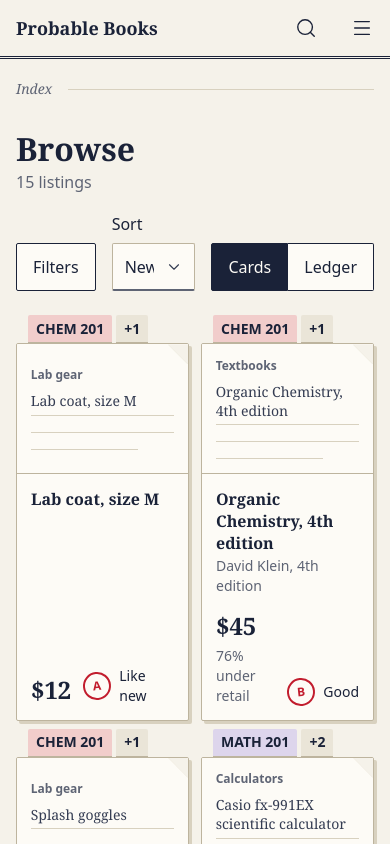
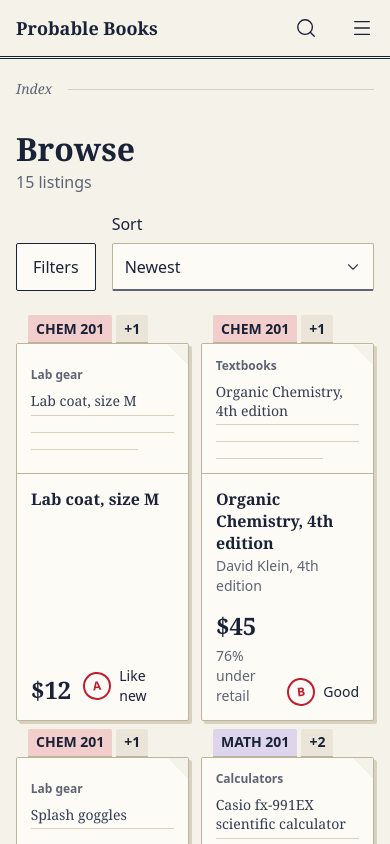
Before and after one commit to AbbasCherri/probable-books, a React (Vite) app: page /browse in a window 390 px wide. Shown: the top 844 px of the page. Built offline with nearby package versions, Linux system fonts and the light colour scheme.

Commit message:
Hide view toggle

```diff
--- a/src/pages/browse/results/ResultsHeader.jsx
+++ b/src/pages/browse/results/ResultsHeader.jsx
@@ -42,7 +42,7 @@ export function ResultsHeader({
             </option>
           ))}
         </SelectField>
-        <div role="group" aria-label="View" className="flex">
+        <div role="group" aria-label="View" className="hidden lg:flex">
           {VIEWS.map(({ key, label }) => (
             <button
               key={key}
```
